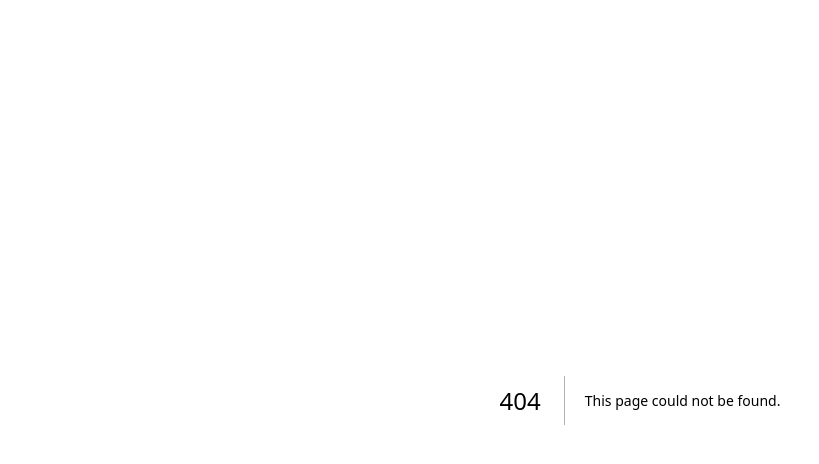
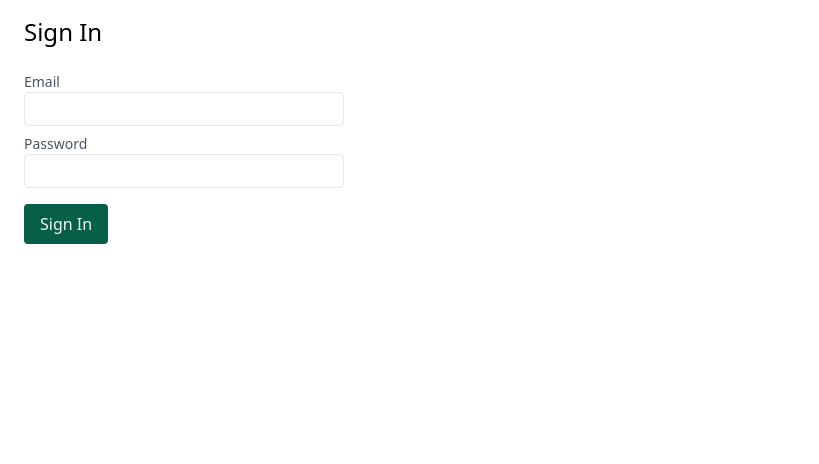
Before and after one commit to monkuma/next-shop-udemy, a Next.js app: page /sign-in in a window 1280 px wide. Before the commit this address had no page. Shown: the top 464 px of the page, without its empty margins (0-819 px from the left). Built offline with nearby package versions, Linux system fonts and the light colour scheme.

Commit message:
create input field, add gitignore

```diff
--- /dev/null
+++ b/components/Button.js
@@ -0,0 +1,14 @@
+import React from 'react'
+
+function Button({ type, children }) {
+  return (
+    <button
+      type={type}
+      className="bg-green-800 text-gray-100 rounded px-4 py-2 my-2 hover:bg-green-700"
+    >
+      {children}
+    </button>
+  )
+}
+
+export default Button
--- /dev/null
+++ b/components/Field.js
@@ -0,0 +1,12 @@
+import React from 'react'
+
+const Field = ({ label, children }) => {
+  return (
+    <label className="block my-2">
+      <span className="block text-sm text-gray-600">{label}</span>
+      {children}
+    </label>
+  )
+}
+
+export default Field
--- /dev/null
+++ b/components/Input.js
@@ -0,0 +1,15 @@
+import React from 'react'
+
+function Input({ type, value, required, onChange }) {
+  return (
+    <input
+      type={type}
+      value={value}
+      required={required}
+      onChange={onChange}
+      className="border rounded px-3 py-1 w-80"
+    />
+  )
+}
+
+export default Input
--- /dev/null
+++ b/components/Page.js
@@ -0,0 +1,18 @@
+import Head from 'next/head'
+import React from 'react'
+import Title from './Title'
+const Page = ({ title, children }) => {
+  return (
+    <>
+      <Head>
+        <title>{title} - NEXT SHOP</title>
+      </Head>
+      <main className="px-6 py-4">
+        <Title>{title}</Title>
+        {children}
+      </main>
+    </>
+  )
+}
+
+export default Page
--- a/pages/index.js
+++ b/pages/index.js
@@ -1,11 +1,8 @@
-import Head from 'next/head'
-import Link from 'next/link'
 import { getProducts } from '../lib/products'
-import Title from '../components/Title'
 import ProductCard from '../components/ProductCard'
+import Page from '../components/Page'
 
 export async function getStaticProps() {
-  console.log('HomePage getStaticProps : ')
   const products = await getProducts()
   return {
     props: { products },
@@ -13,15 +10,9 @@ export async function getStaticProps() {
   }
 }
 export default function HomePage({ products }) {
-  console.log('HomePage getStaticProps : ', products)
-
   return (
     <>
-      <Head>
-        <title>Next.js SHOP</title>
-      </Head>
-      <main className="px-6 py-4">
-        <Title>Next.js SHOP</Title>
+      <Page title="Indoor Plants">
         <ul className="grid grid-cols-1 lg:grid-cols-3 gap-4">
           {products.map((product) => (
             <li key={product.id}>
@@ -29,7 +20,7 @@ export default function HomePage({ products }) {
             </li>
           ))}
         </ul>
-      </main>
+      </Page>
     </>
   )
 }
--- a/pages/products/[id].js
+++ b/pages/products/[id].js
@@ -1,8 +1,7 @@
-import Head from 'next/head'
 import { getProduct, getProducts } from '../../lib/products'
-import Title from '../../components/Title'
 import { ApiError } from '../../lib/api'
 import Image from 'next/image'
+import Page from '../../components/Page'
 
 export async function getStaticPaths() {
   const products = await getProducts()
@@ -32,12 +31,8 @@ export async function getStaticProps({ params: { id } }) {
 }
 function ProductPage({ product }) {
   return (
-    <>
-      <Head>
-        <title>Next.js SHOP</title>
-      </Head>
+    <Page title={product.title}>
       <main className="px-6 py-4">
-        <Title>{product.title}</Title>
         <div className="flex flex-col lg:flex-row">
           <div>
             <Image src={product.pictureUrl} alt="" width={640} height={480} />
@@ -48,7 +43,7 @@ function ProductPage({ product }) {
           </div>
         </div>
       </main>
-    </>
+    </Page>
   )
 }
 
--- /dev/null
+++ b/pages/sign-in.js
@@ -0,0 +1,35 @@
+import React, { useState } from 'react'
+import Button from '../components/Button'
+import Field from '../components/Field'
+import Input from '../components/Input'
+import Page from '../components/Page'
+
+const SignInPage = () => {
+  const [email, setEmail] = useState('')
+  const [password, setPassword] = useState('')
+  return (
+    <Page title="Sign In">
+      <form>
+        <Field label="Email">
+          <Input
+            type="Email"
+            value={email}
+            required
+            onChange={(event) => setEmail(event.target.value)}
+          />
+        </Field>
+        <Field
+          label="Password"
+          value={password}
+          required
+          onChange={(event) => setPassword(event.target.value)}
+        >
+          <Input type="password" />
+        </Field>
+        <Button type="submit">Sign In</Button>
+      </form>
+    </Page>
+  )
+}
+
+export default SignInPage
```
Also changed, not shown: 1 other file (tests, documents, lock files or other folders).
